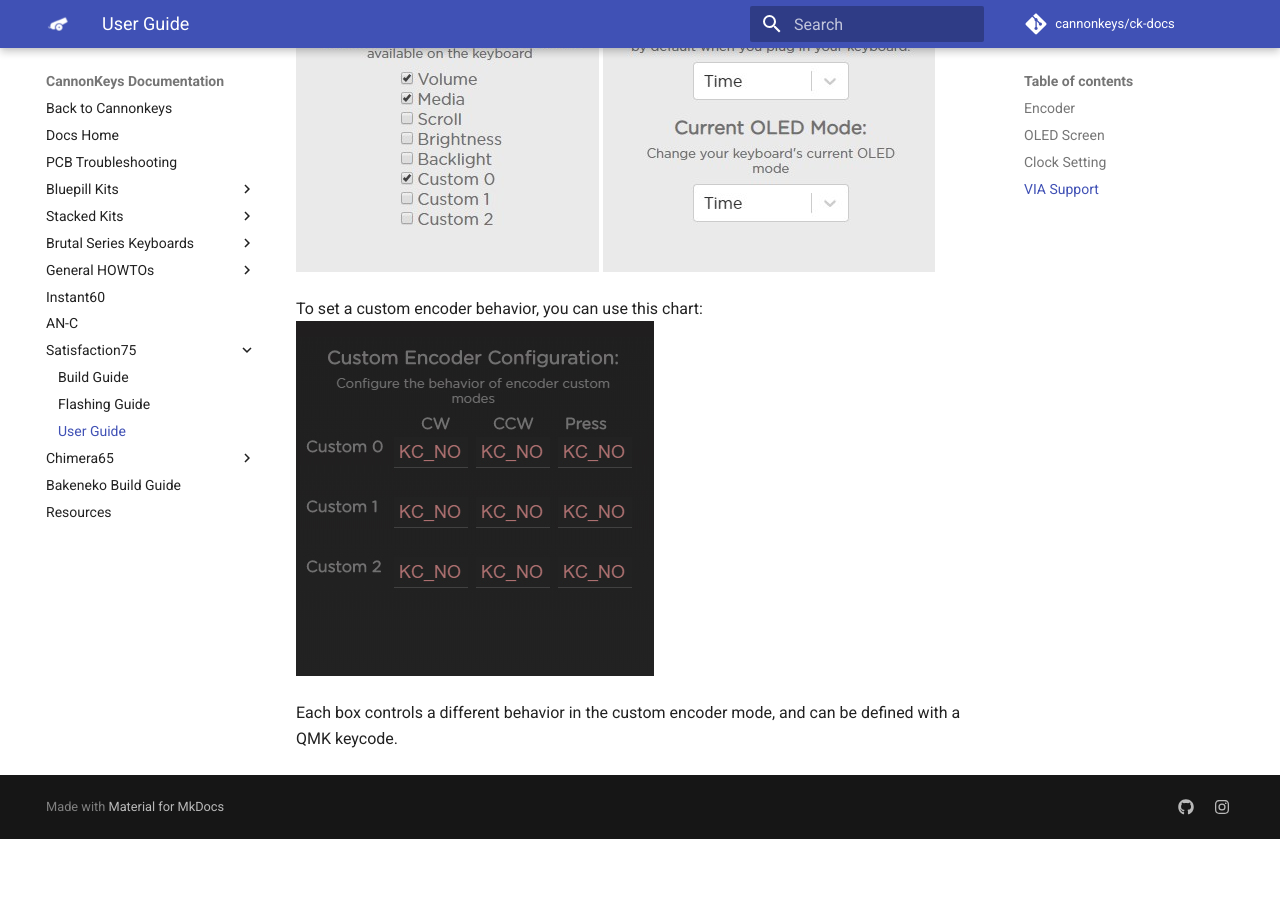
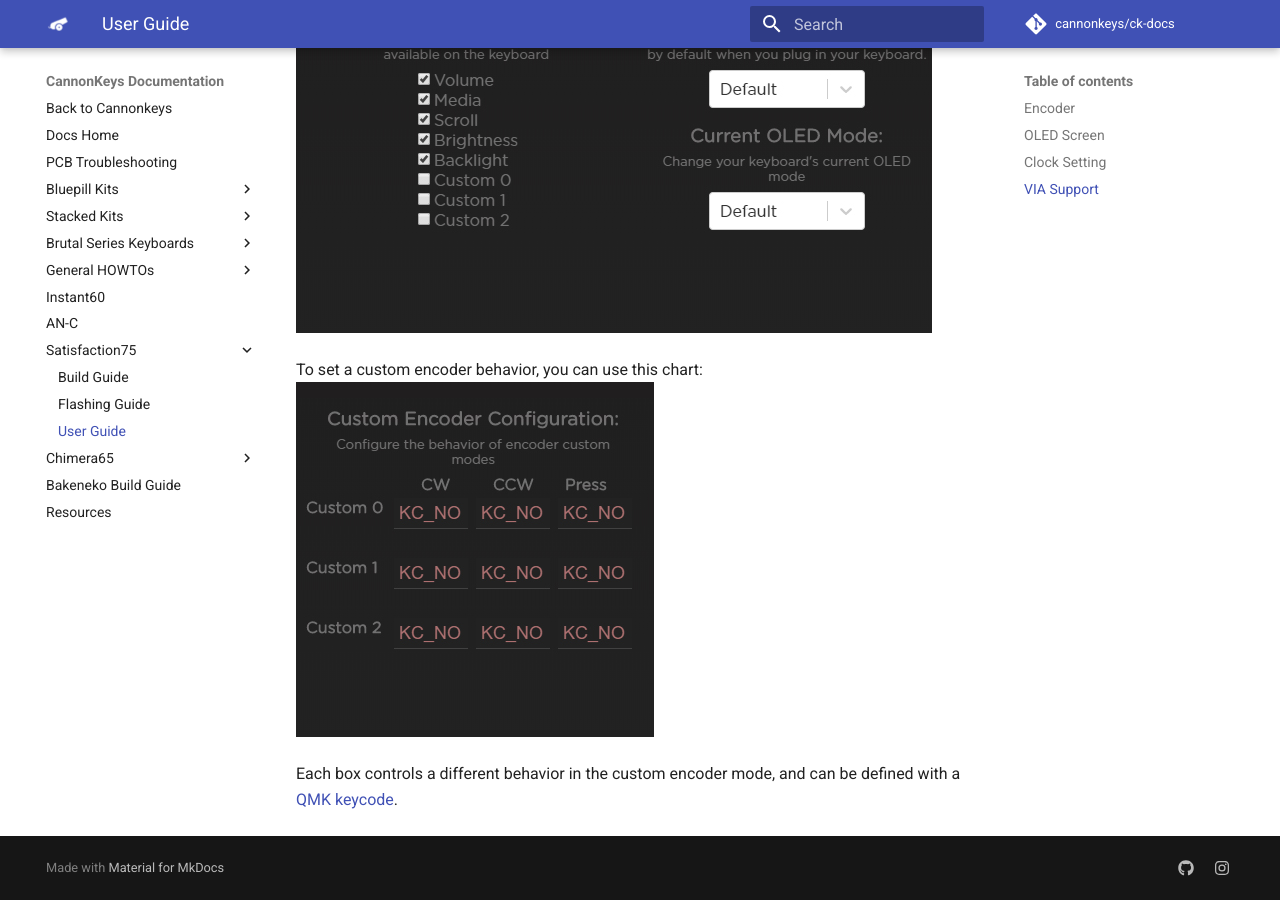
Before and after one commit to cannonkeys/ck-docs, an MkDocs documentation site: the page built from docs/satisfaction75/user_guide.md, in a window 1280 px wide and 900 px high, scrolled down 2283 px. Built offline with MkDocs 1.6.1 and Material for MkDocs 9.7.7, drawn with Linux system fonts in a browser that asks for light colours; comment, search, counter and statistics services are not loaded; before the commit the page ends 3122 px from its top, so only the background shows below that.

Commit message:
new images, keycode link

```diff
--- a/docs/satisfaction75/user_guide.md
+++ b/docs/satisfaction75/user_guide.md
@@ -45,10 +45,9 @@ In addition to that, there is a special menu, made specifically for the Satisfac
 
 From there, you can control the enabled encoder modes and default OLED mode:
 
-![](../images/satisfaction75/via_encoder_modes.jpg)
-![](../images/satisfaction75/via_oled.jpg)
+![](../images/satisfaction75/via_encoder_oled_mode.jpg)
 
 To set a custom encoder behavior, you can use this chart:
 ![](../images/satisfaction75/via_custom_encoder.jpg)
 
-Each box controls a different behavior in the custom encoder mode, and can be defined with a QMK keycode.
+Each box controls a different behavior in the custom encoder mode, and can be defined with a [QMK keycode](https://beta.docs.qmk.fm/using-qmk/simple-keycodes/keycodes).
```
